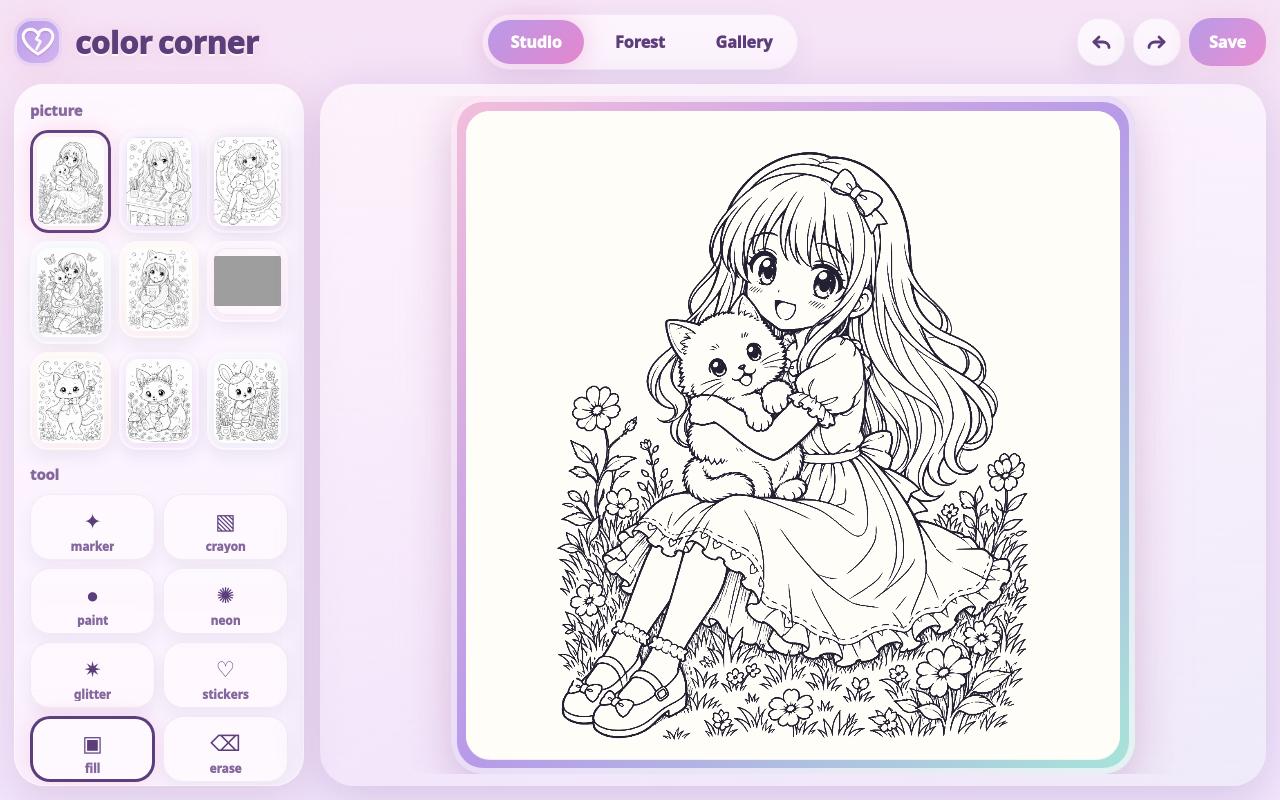
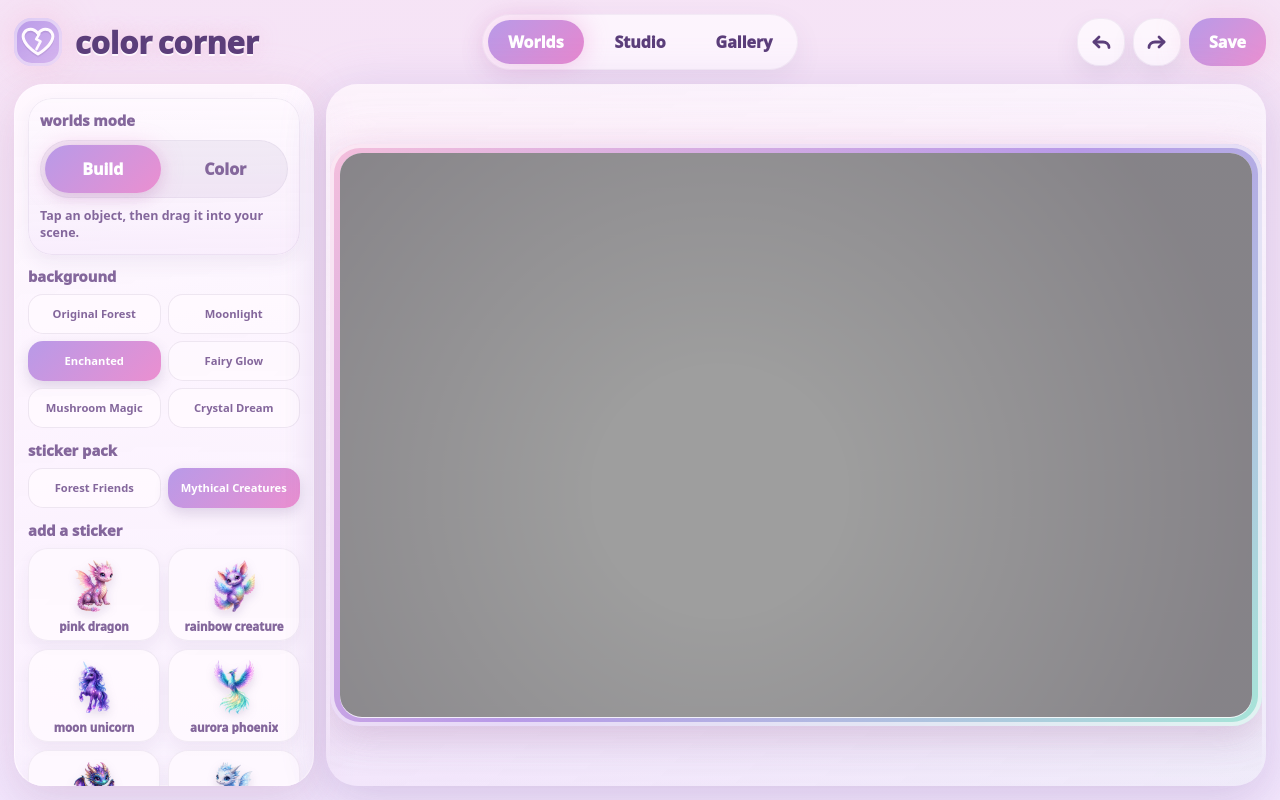
Before and after one commit to caroline-fenton/coloring-in-details, a website: page index.html in a window 1280 px wide. Drawn offline with Linux system fonts and the light colour scheme; grey boxes are pictures that could not be loaded.

Commit message:
Make Worlds the landing workspace and distinguish Studio stamps

```diff
--- a/app.js
+++ b/app.js
@@ -94,7 +94,7 @@ const brushes = [
   { id: "paint", label: "Paint", icon: "●", composite: "source-over", alpha: 0.7 },
   { id: "neon", label: "Neon", icon: "✺", composite: "source-over", alpha: 0.95 },
   { id: "glitter", label: "Glitter", icon: "✷", composite: "source-over", alpha: 0.82 },
-  { id: "sticker", label: "Stickers", icon: "♡", composite: "source-over", alpha: 1 },
+  { id: "sticker", label: "Stamps", icon: "♡", composite: "source-over", alpha: 1 },
   { id: "fill", label: "Fill", icon: "▣", composite: "source-over", alpha: 1 },
   { id: "eraser", label: "Erase", icon: "⌫", composite: "destination-out", alpha: 1 }
 ];
@@ -149,7 +149,7 @@ let state = {
   drawing: false,
   lastPoint: null,
   dirty: false,
-  projectMode: "coloring",
+  projectMode: "forest",
   forestMode: "build",
   stickerPack: "mythical-creatures",
   backgroundTheme: "enchanted",
@@ -227,6 +227,8 @@ async function init() {
   setupMobileWorkspace();
   await restoreAutosave();
   renderObjectGrid();
+  // Keep both saved artworks, but always land in Worlds on a fresh launch.
+  state.projectMode = "forest";
   activateWorkspace(state.projectMode);
   updateForestViewport({ center: state.projectMode === "forest" });
   renderColors();
@@ -334,7 +336,7 @@ function updateForestControls() {
   document.querySelectorAll("[data-background-theme]").forEach((button) => button.classList.toggle("is-active", button.dataset.backgroundTheme === state.backgroundTheme));
   document.querySelector("#forestHint").textContent = building
     ? "Tap an object, then drag it into your scene."
-    : "Draw, color, and add stickers over your finished forest.";
+    : "Draw, color, and add stamps over your finished world.";
   const selected = selectedSceneObject();
   document.body.classList.toggle("has-selected-sticker", Boolean(selected));
   document.querySelectorAll("[data-object]").forEach((button) => button.classList.toggle("is-active", button.dataset.object === selected?.type));
@@ -344,7 +346,7 @@ function updateForestControls() {
   objectSizeOutput.value = selected ? `${Math.round(selected.scale * 100)}%` : "—";
   updateObjectSizeRange();
   canvasTip.classList.toggle("is-hidden", !building || !selected);
-  canvas.setAttribute("aria-label", building ? "Forest scene builder. Drag objects to move and use the corner handle to resize." : "Artwork surface");
+  canvas.setAttribute("aria-label", building ? "Worlds scene builder. Drag objects to move and use the corner handle to resize." : "Artwork surface");
 }
 
 function updateSizePreview() {
@@ -486,7 +488,7 @@ function bindEvents() {
   document.querySelector("[data-action='save']").addEventListener("click", saveArtwork);
   document.querySelector("[data-action='new']").addEventListener("click", () => {
     const isForest = state.projectMode === "forest";
-    confirmAction(isForest ? "Start a new forest?" : "Start a new picture?", isForest ? "Your current forest scene and coloring will be cleared." : "Your current drawing will be cleared from the studio.", () => {
+    confirmAction(isForest ? "Start a new world?" : "Start a new picture?", isForest ? "Your current scene and coloring will be cleared." : "Your current drawing will be cleared from the studio.", () => {
       clearDrawing();
       pushUndo();
       draw();
@@ -494,7 +496,7 @@ function bindEvents() {
     });
   });
   document.querySelector("[data-action='download']").addEventListener("click", downloadArtwork);
-  document.querySelector("[data-action='backToStudio']").addEventListener("click", () => setView("studio"));
+  document.querySelector("[data-action='backToStudio']").addEventListener("click", () => setView("forest"));
 
   document.querySelectorAll("[data-view]").forEach((button) => {
     button.addEventListener("click", () => setView(button.dataset.view));
@@ -891,13 +893,13 @@ function duplicateSelectedObject() {
 }
 
 function resetForest() {
-  confirmAction("Start over with a new forest?", "This clears every placed object and all coloring in your current forest.", () => {
+  confirmAction("Start over with a new world?", "This clears every placed object and all coloring in your current world.", () => {
     clearDrawing();
     pushUndo();
     draw();
     autosave();
     updateSelectedControls();
-    showToast("Forest cleared");
+    showToast("World cleared");
   });
 }
 
@@ -1752,7 +1754,7 @@ function setupMobileWorkspace() {
   const picker = document.createElement("select");
   picker.id = "workspacePicker";
   picker.setAttribute("aria-label", "Workspace");
-  picker.innerHTML = '<option value="studio">Studio</option><option value="forest">Forest</option><option value="gallery">Gallery</option>';
+  picker.innerHTML = '<option value="forest">Worlds</option><option value="studio">Studio</option><option value="gallery">Gallery</option>';
   document.querySelector(".topbar").prepend(picker);
   picker.addEventListener("change", () => setView(picker.value));
   const sheet = document.createElement("section");
--- a/index.html
+++ b/index.html
@@ -11,7 +11,7 @@
     <link rel="manifest" href="manifest.webmanifest" />
     <link rel="apple-touch-icon" href="icons/icon-192.svg" />
     <link rel="icon" href="icons/icon-192.svg" type="image/svg+xml" />
-    <link rel="stylesheet" href="styles.css?v=79" />
+    <link rel="stylesheet" href="styles.css?v=80" />
   </head>
   <body>
     <div class="app-shell">
@@ -29,8 +29,8 @@
           </span>
         </div>
         <nav class="view-tabs" aria-label="Views">
-          <button class="tab is-active" type="button" data-view="studio">Studio</button>
-          <button class="tab" type="button" data-view="forest">Forest</button>
+          <button class="tab is-active" type="button" data-view="forest">Worlds</button>
+          <button class="tab" type="button" data-view="studio">Studio</button>
           <button class="tab" type="button" data-view="gallery">Gallery</button>
         </nav>
         <div class="top-actions">
@@ -54,8 +54,8 @@
         <section class="studio-view" data-panel="studio">
           <aside class="tool-panel" aria-label="Art tools">
             <div class="forest-mode-panel is-hidden" id="forestModePanel">
-              <div class="tool-label">Forest mode</div>
-              <div class="mode-switch" role="group" aria-label="Forest mode">
+              <div class="tool-label">Worlds mode</div>
+              <div class="mode-switch" role="group" aria-label="Worlds mode">
                 <button class="mode-button is-active" type="button" data-forest-mode="build">Build</button>
                 <button class="mode-button" type="button" data-forest-mode="draw">Color</button>
               </div>
@@ -126,10 +126,10 @@
                 <div class="canvas-tip is-hidden" id="canvasTip" role="status">Drag to move • pull the pink corner to resize</div>
               </div>
             </div>
-            <div class="forest-viewport-controls" id="forestViewportControls" aria-label="Forest view controls">
-              <button class="icon-button forest-pan-button" type="button" data-action="panForestLeft" aria-label="See the left side of the forest" title="See left">‹</button>
+            <div class="forest-viewport-controls" id="forestViewportControls" aria-label="Worlds view controls">
+              <button class="icon-button forest-pan-button" type="button" data-action="panForestLeft" aria-label="See the left side of the scene" title="See left">‹</button>
               <button class="soft-button forest-fit-button" type="button" data-action="toggleForestFit" aria-pressed="false">Fit whole scene</button>
-              <button class="icon-button forest-pan-button" type="button" data-action="panForestRight" aria-label="See the right side of the forest" title="See right">›</button>
+              <button class="icon-button forest-pan-button" type="button" data-action="panForestRight" aria-label="See the right side of the scene" title="See right">›</button>
             </div>
           </section>
         </section>
@@ -161,6 +161,6 @@
 
     <div class="celebration" id="celebration" aria-hidden="true"></div>
     <div class="toast" id="toast" role="status" aria-live="polite"></div>
-    <script src="app.js?v=79" defer></script>
+    <script src="app.js?v=80" defer></script>
   </body>
 </html>
--- a/styles.css
+++ b/styles.css
@@ -1380,6 +1380,7 @@ dialog p {
   #mobileDock svg { width: 25px; height: 25px; fill: none; stroke: currentColor; stroke-width: 1.8; stroke-linecap: round; stroke-linejoin: round; }
   #mobileDock button.is-active { background: #efe2f8; }
   #mobileDock button:disabled { opacity: .4; }
+  body:not(.is-forest-workspace) #mobileDock [data-phone-panel="stickers"] { display: none; }
   #mobileDock button[aria-expanded="true"] { box-shadow: inset 0 0 0 2px var(--lilac); }
   #mobileSheet {
     display: flex; flex-direction: column; position: fixed;
```
